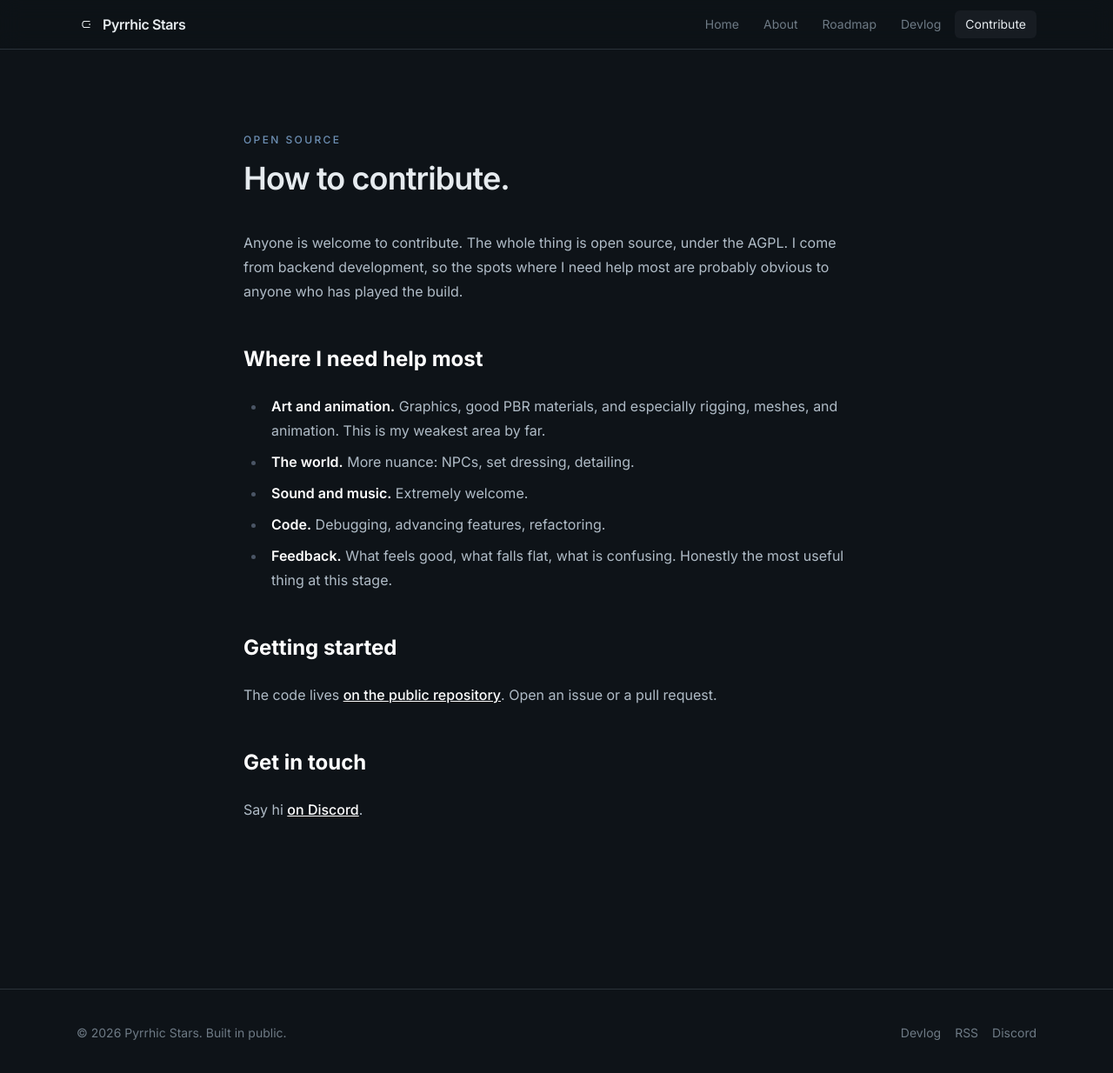
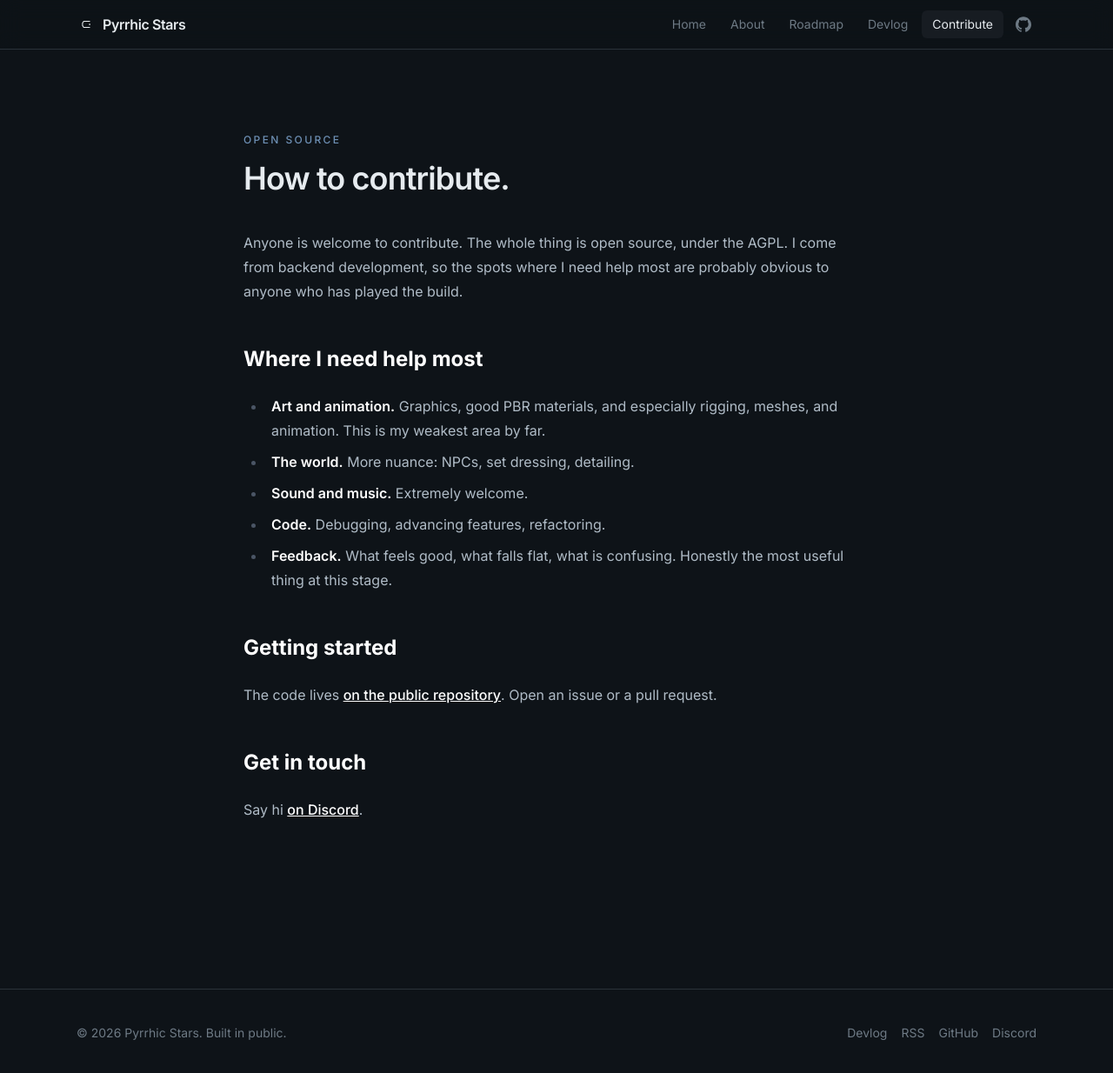
Before and after one commit to lanathlor/pyrrhic-stars, an Astro site in the folder web/landing/: page /contribute in a window 1280 px wide. Shown: the whole page at 87% size. Built offline with nearby package versions, Linux system fonts and the light colour scheme; Astro itself is replaced by a stand-in of ours; no server answers.

Commit message:
feat(web): link the public GitHub repo across the landing site
Commit the GitHub repo URL as the default in src/consts.ts (mirroring the
Discord pattern) and surface it in the header nav, footer, and contribute
page. Point the docker-compose PUBLIC_REPO_URL default at the new GitHub
repo so it no longer overrides the committed default with the old GitLab
URL at build time.

```diff
--- a/docker-compose.yml
+++ b/docker-compose.yml
@@ -136,7 +136,7 @@ services:
             - landing_node_modules:/app/node_modules
         environment:
             PUBLIC_SITE_URL: http://localhost:4321
-            PUBLIC_REPO_URL: ${PUBLIC_REPO_URL:-https://gitlab.com/master-monkey/mmorpg}
+            PUBLIC_REPO_URL: ${PUBLIC_REPO_URL:-https://github.com/lanathlor/pyrrhic-stars}
             PUBLIC_DISCORD_URL: ${PUBLIC_DISCORD_URL:-}
             PUBLIC_DOWNLOAD_LINUX: ${PUBLIC_DOWNLOAD_LINUX:-}
             PUBLIC_DOWNLOAD_WINDOWS: ${PUBLIC_DOWNLOAD_WINDOWS:-}
--- a/web/landing/src/components/Footer.astro
+++ b/web/landing/src/components/Footer.astro
@@ -1,8 +1,9 @@
 ---
-import { SITE_TITLE, DISCORD_URL } from "../consts";
+import { SITE_TITLE, DISCORD_URL, REPO_URL } from "../consts";
 
 const year = new Date().getFullYear();
 const discord = DISCORD_URL;
+const repo = REPO_URL;
 ---
 
 <footer class="mt-24 border-t border-border-muted">
@@ -11,6 +12,18 @@ const discord = DISCORD_URL;
     <div class="flex items-center gap-4">
       <a href="/devlog" class="hover:text-text-primary transition-colors">Devlog</a>
       <a href="/rss.xml" class="hover:text-text-primary transition-colors">RSS</a>
+      {
+        repo && (
+          <a
+            href={repo}
+            target="_blank"
+            rel="noopener"
+            class="hover:text-text-primary transition-colors"
+          >
+            GitHub
+          </a>
+        )
+      }
       {
         discord && (
           <a
--- a/web/landing/src/components/Header.astro
+++ b/web/landing/src/components/Header.astro
@@ -1,6 +1,8 @@
 ---
 import { Icon } from "astro-icon/components";
-import { NAV, SITE_TITLE } from "../consts";
+import { NAV, SITE_TITLE, REPO_URL } from "../consts";
+
+const repo = REPO_URL;
 
 const pathname = Astro.url.pathname.replace(/\/$/, "") || "/";
 
@@ -34,6 +36,19 @@ function isActive(href: string): boolean {
           </a>
         ))
       }
+      {
+        repo && (
+          <a
+            href={repo}
+            target="_blank"
+            rel="noopener"
+            aria-label="GitHub repository"
+            class="ml-1 p-1.5 rounded-md text-text-muted hover:text-text-primary transition-colors"
+          >
+            <Icon name="simple-icons:github" width="18" height="18" aria-hidden="true" />
+          </a>
+        )
+      }
     </nav>
   </div>
 </header>
--- a/web/landing/src/consts.ts
+++ b/web/landing/src/consts.ts
@@ -7,6 +7,11 @@ export const SITE_TITLE = "Pyrrhic Stars";
 // wins when set (e.g. preview builds pointing at a different server).
 export const DISCORD_URL =
   import.meta.env.PUBLIC_DISCORD_URL || "https://discord.gg/UD5cChCGtd";
+
+// Public source repository. Like DISCORD_URL, committed here as the default for
+// the static build. PUBLIC_REPO_URL still wins when set.
+export const REPO_URL =
+  import.meta.env.PUBLIC_REPO_URL || "https://github.com/lanathlor/pyrrhic-stars";
 
 // Sourced verbatim from docs/project/marketing.md:5. Do not rewrite.
 export const SITE_TAGLINE =
--- a/web/landing/src/pages/contribute.astro
+++ b/web/landing/src/pages/contribute.astro
@@ -1,10 +1,10 @@
 ---
 import Base from '../layouts/Base.astro'
-import { DISCORD_URL } from '../consts'
+import { DISCORD_URL, REPO_URL } from '../consts'
 
 export const prerender = true
 
-const repo = import.meta.env.PUBLIC_REPO_URL
+const repo = REPO_URL
 const discord = DISCORD_URL
 ---
 
```
Also changed, not shown: web/landing/README.md.
